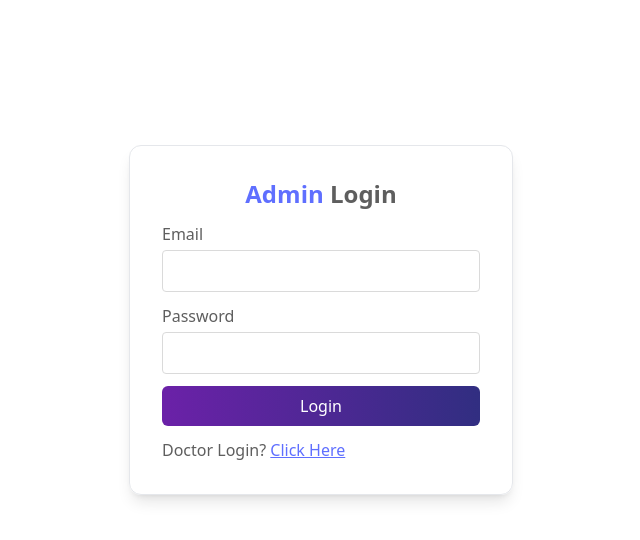
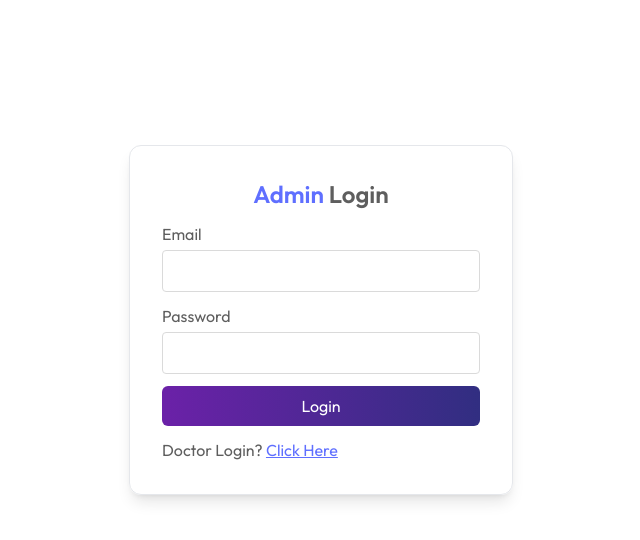
Before and after one commit to usama387/mern-hca, a React (Vite) app: page / in a window 1280 px wide. Shown: the top 540 px of the page, without its empty margins (319-959 px from the left). Built offline with nearby package versions, Linux system fonts and the light colour scheme; no server answers.

Commit message:
Scrollbar hidden and custom font applied

```diff
--- a/src/index.css
+++ b/src/index.css
@@ -1,3 +1,12 @@
+@import url("https://fonts.googleapis.com/css2?family=Outfit:wght@100..900&family=Poppins:wght@100&display=swap");
 @tailwind base;
 @tailwind components;
 @tailwind utilities;
+
+* {
+    font-family: Outfit;
+  }
+
+::-webkit-scrollbar{
+    @apply hidden
+}
```
